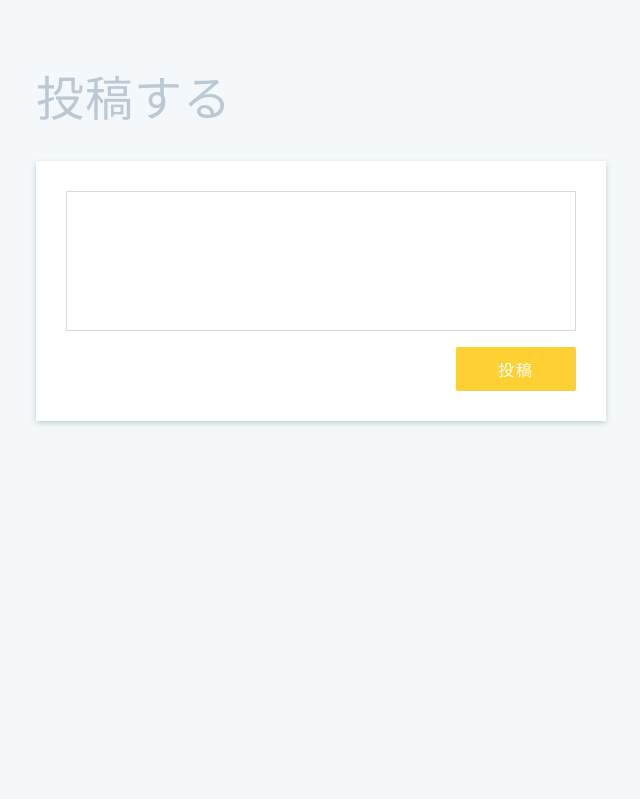
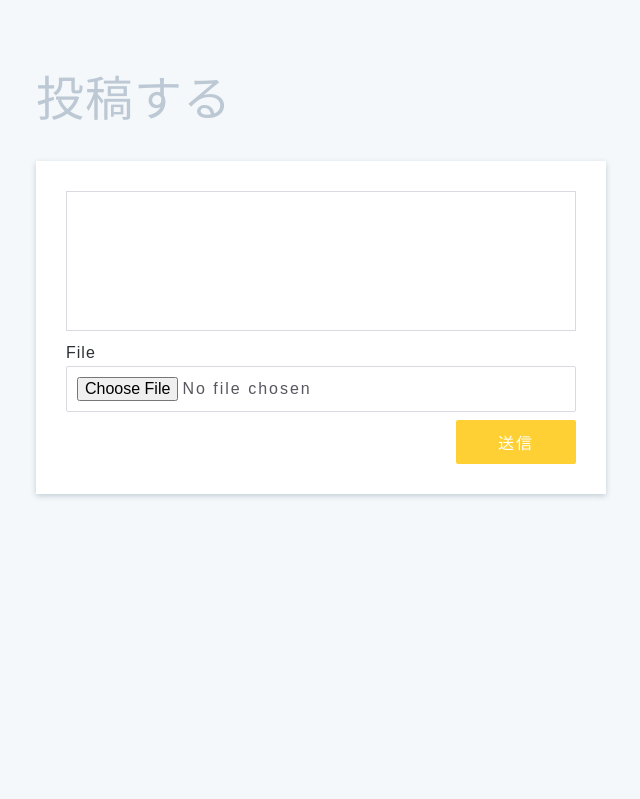
Before and after one commit to Nine-777/VoiceLife, a Rails app: page /posts/new in a window 1280 px wide. Shown: the part 65-864 px from the top of the page, without its empty margins (319-959 px from the left). Run offline with Rails 7, Linux system fonts and the light colour scheme; the visitor is signed in with stand-in values (Sample User, id 1); parts of the project's set-up code (start-up, migrations or seed data) failed here and were passed over.

Commit message:
ルーティング修正

```diff
--- a/app/controllers/posts_controller.rb
+++ b/app/controllers/posts_controller.rb
@@ -7,6 +7,7 @@ class PostsController < ApplicationController
   end
 
   def show
+    params[:id] = Post.first.id
     @post = Post.find_by(id: params[:id])
     @user = User.find_by(id: @post.user_id)
   end
@@ -39,7 +40,7 @@ class PostsController < ApplicationController
       flash[:notice] = "投稿を編集しました"
       redirect_to posts_path
     else
-      render("posts/edit")
+      render edit_post_path
     end
   end
 
--- a/app/models/post.rb
+++ b/app/models/post.rb
@@ -1,6 +1,8 @@
 class Post < ApplicationRecord
     validates :content, {presence: true, length: {maximum: 100}}
     validates :user_id, {presence: true}
+
+    mount_uploader :file, AudioFileUploader
 
     def user
         return User.find_by(id: self.user_id)
--- a/app/views/layouts/application.html.erb
+++ b/app/views/layouts/application.html.erb
@@ -24,10 +24,10 @@
             <%= link_to(@current_user.name, "/users/#{@current_user.id}") %>
           </li>
           <li>
-            <%= link_to("投稿一覧",  posts_path) %>
+            <%= link_to("投稿一覧", posts_path) %>
           </li>
           <li>
-            <%= link_to("新規投稿", "/posts/new") %>
+            <%= link_to("新規投稿", new_post_path) %>
           </li>
           <li>
             <%= link_to("ユーザー一覧", "/users/index") %>
--- a/app/views/posts/new.html.erb
+++ b/app/views/posts/new.html.erb
@@ -9,8 +9,13 @@
               <%= message %>
             </div>
           <% end %>
-          <textarea name= "content"><%= @post.content %></textarea>
-          <input type="submit" value="投稿">
+          <%= form_for @post do |f| %>
+            <!--<textarea name= "content"><%= @post.content %></textarea>-->
+            <%= f.text_area :content %>
+            <%= f.label :file %>
+            <%= f.file_field :file , :size => 140 %>
+            <%= f.submit "送信" %>
+          <% end %>
         </div>
       </div>
     <% end %>
--- a/config/routes.rb
+++ b/config/routes.rb
@@ -11,4 +11,5 @@ Rails.application.routes.draw do
   resources :posts
   get "/" => "home#top"
   get "about" => "home#about"
+  resources :posts
 end
--- /dev/null
+++ b/db/migrate/20220504092314_add_file_to_posts.rb
@@ -0,0 +1,5 @@
+class AddFileToPosts < ActiveRecord::Migration[7.0]
+  def change
+    add_column :posts, :file, :string
+  end
+end
```
Also changed, not shown: app/uploaders/audio_file_uploader.rb (added, +47 -0 lines), Gemfile, Gemfile.lock, db/schema.rb.
